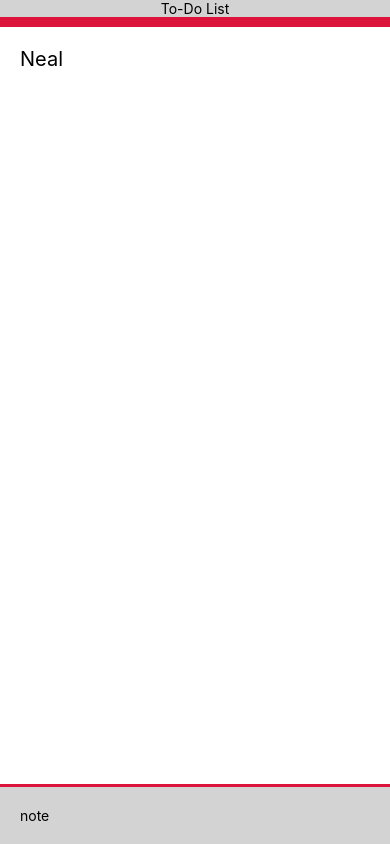
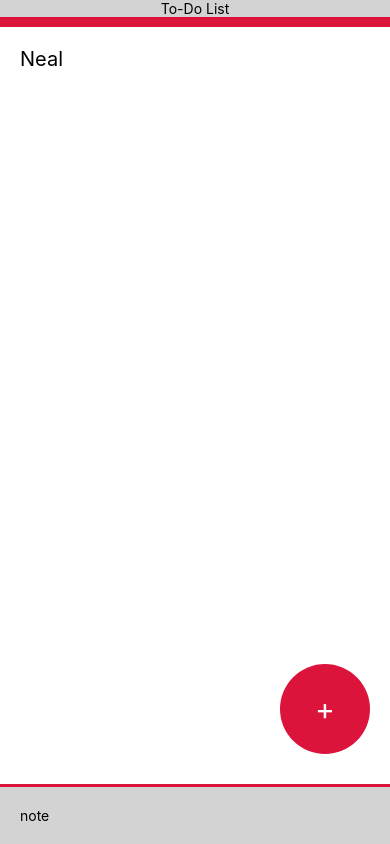
Before and after one commit to ThatDevOpNeal/reactNativeApp, a React Native app in the folder myFirstNativeApp/: screen / in a window 390 px wide. Built offline with nearby package versions, Linux system fonts and the light colour scheme.

Commit message:
addButton and styling

```diff
--- a/myFirstNativeApp/app/components/Main.js
+++ b/myFirstNativeApp/app/components/Main.js
@@ -24,6 +24,9 @@ export default class Main extends React.Component {
 					>
 					</TextInput>
 				</View>
+				<TouchableOpacity style={styles.addButton}>
+					<Text style={styles.addButtonText}>+</Text>
+				</TouchableOpacity>
 			</View>
 		);
 	}
@@ -63,5 +66,22 @@ const styles = StyleSheet.create({
 		backgroundColor: 'lightgray',
 		borderTopWidth: 3,
 		borderTopColor: 'crimson',
+	},
+	addButton: {
+		position: 'absolute',
+		zIndex: 11,
+		right: 20,
+		bottom: 90,
+		backgroundColor: 'crimson',
+		width: 90,
+		height: 90,
+		borderRadius: 50,
+		alignItems: 'center',
+		justifyContent: 'center',
+		elevation: 8, //Android only. Adds a drop shadow to the item
+	},
+	addButtonText: {
+		color: 'white',
+		fontSize: 30,
 	}
 });
```
